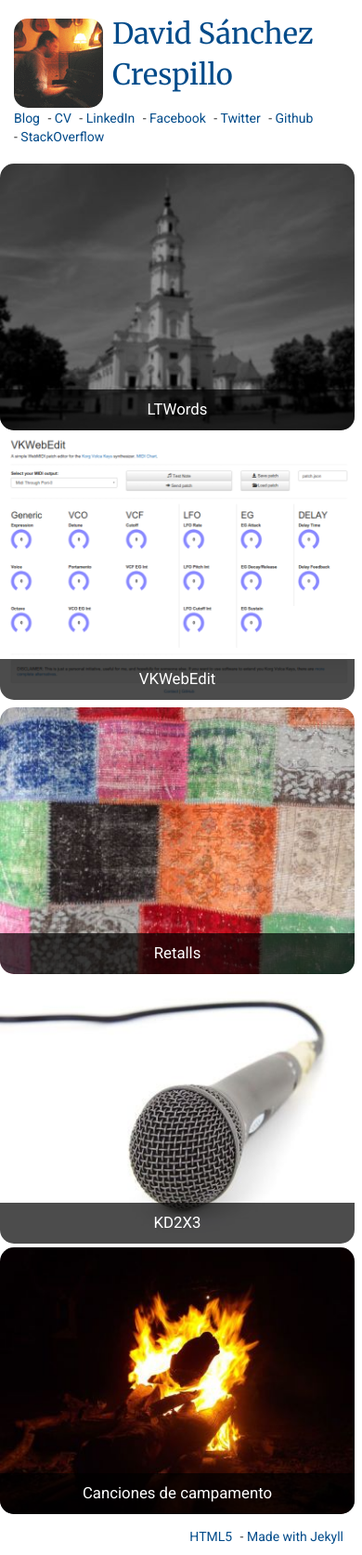
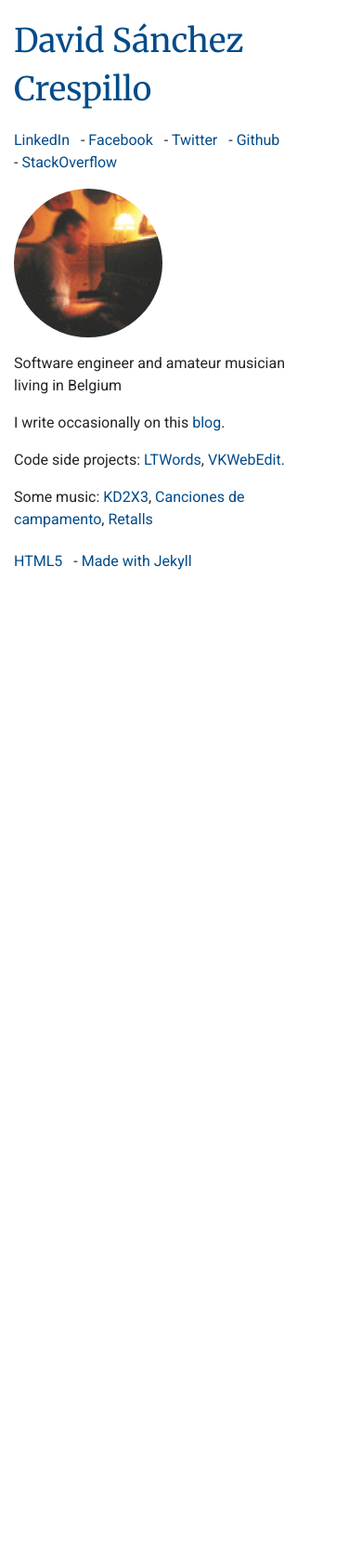
Before and after one commit to davidsanchezcrespillo/dscwebpage_jekyll, a Jekyll site: the page built from index.html, in a window 390 px wide. Shown: the whole page at 93% size. Built offline with Jekyll 4.4.1, drawn with Linux system fonts in a browser that asks for light colours; after the commit the page ends 900 px from its top, so only the background shows below that.

Commit message:
Simplification of the front page

```diff
--- a/_config.yml
+++ b/_config.yml
@@ -24,50 +24,17 @@ exclude: [Gemfile, Gemfile.lock, vendor]
 # Build settings
 markdown: kramdown
 
-menu:
-          - title: Dev
-            url: ""
-            items:
-            - title: LT Words
-              url: /ltWords/web/index
-            - title: VKWebEdit
-              url: /vkwebedit
-          - title: Music
-            url: ""
-            items:
-            - url: /kd2x3.html
-              title: KD2X3
-            - url: /canciones_de_campamento.html
-              title: Canciones de Campamento
-            - url: /retalls.html
-              title: Retalls
-          - title: CV
-            url: /cv.html
-          - title: Blog
-            url: /blog.html
-
 social:
-          - title: Blog
-            url: /blog.html
-            image: /media/img/button_blog.png
-          - title: CV
-            url: /cv.html
-            image: /media/img/button_cv.png
           - title: LinkedIn
             url: https://www.linkedin.com/in/davidsanchezcrespillo
-            image: /media/img/linkedin.png
           - title: Facebook
             url: https://www.facebook.com/davidsanchezcrespillo
-            image: /media/img/facebook.png
           - title: Twitter
             url: https://www.twitter.com/dinopmi
-            image: /media/img/twitter.png
           - title: Github
             url: https://github.com/davidsanchezcrespillo
-            image: /media/img/github.png
           - title: StackOverflow
             url: https://stackoverflow.com/users/224368/dinopmi
-            image: /media/img/stackoverflow.png
 
 footer:
           - title: HTML5
--- a/_layouts/default.html
+++ b/_layouts/default.html
@@ -21,23 +21,15 @@
         <meta name="twitter:image" content="http://sanchezcrespillo.info{{ '/media/img/blanque.png' | prepend:site.baseurl }}" />
         <meta name="twitter:dnt" content="on">
         {% if page.keywords %}<meta name="keywords" content="{{ page.keywords }}" />{% endif %}
-        <link rel="stylesheet" href="https://maxcdn.bootstrapcdn.com/bootstrap/3.3.7/css/bootstrap.min.css" integrity="sha384-BVYiiSIFeK1dGmJRAkycuHAHRg32OmUcww7on3RYdg4Va+PmSTsz/K68vbdEjh4u" crossorigin="anonymous">
+        <link rel="stylesheet" href="https://stackpath.bootstrapcdn.com/bootstrap/4.5.0/css/bootstrap.min.css" integrity="sha384-9aIt2nRpC12Uk9gS9baDl411NQApFmC26EwAOH8WgZl5MYYxFfc+NcPb1dKGj7Sk" crossorigin="anonymous">
         <link href="https://fonts.googleapis.com/css?family=Merriweather|Roboto&display=swap" rel="stylesheet">
         <link rel="stylesheet" href="{{ '/media/css/style.css' | prepend:site.baseurl }}" />
-        <!--<script src="{{ '/media/js/modernizr.custom.js' | prepend:site.baseurl }}"></script>-->
-        <!--[if lt IE 9]>
-        <script src="https://html5shiv.googlecode.com/svn/trunk/html5.js">
-        </script>
-        <![endif]-->
     </head>
     <body>
     <div class="container">
 
       <div class="row">
         <div class="col-md-12">
-          <div class="title-icon pull-left">
-            <a href="{{ '/index.html' | prepend:site.baseurl }}" title="Home"><img src="{{ '/media/img/blanque.png' | prepend:site.baseurl }}" alt="Icon" /></a>
-          </div>
           <div>
             <p class="header-title"><a href="{{ '/index.html' | prepend:site.baseurl }}" title="Home">David Sánchez Crespillo</a></p>
             {% include social_links.html %}
@@ -50,19 +42,14 @@
         {% endif %}
         {{ content }}
       </div>
-
       <div class="row top-space">
-        <div class="col-xs-4">
-        </div>
-        <div class="col-xs-8">
-          <div class="text-right top-space">
-            {% include footer_links.html %}
-          </div>
+        <div class="col-md-12">
+              {% include footer_links.html %}
         </div>
       </div>
+    </div>
 
-    </div>
-  <script src="https://code.jquery.com/jquery-1.12.4.min.js"></script>
-  <script src="https://maxcdn.bootstrapcdn.com/bootstrap/3.3.7/js/bootstrap.min.js" integrity="sha384-Tc5IQib027qvyjSMfHjOMaLkfuWVxZxUPnCJA7l2mCWNIpG9mGCD8wGNIcPD7Txa" crossorigin="anonymous"></script>
+    <script src="https://code.jquery.com/jquery-3.5.1.slim.min.js" integrity="sha384-DfXdz2htPH0lsSSs5nCTpuj/zy4C+OGpamoFVy38MVBnE+IbbVYUew+OrCXaRkfj" crossorigin="anonymous"></script>
+    <script src="https://stackpath.bootstrapcdn.com/bootstrap/4.5.0/js/bootstrap.min.js" integrity="sha384-OgVRvuATP1z7JjHLkuOU7Xw704+h835Lr+6QL9UvYjZE3Ipu6Tp75j7Bh/kR0JKI" crossorigin="anonymous"></script>
   </body>
 </html>
--- a/index.html
+++ b/index.html
@@ -3,17 +3,22 @@ layout: default
 url: index.html
 ---
 
-<div class="row top-space">
-  <div class="row" style="margin-left: 0; margin-right: 0;">
-
-    {% include render_tile.html span="4" title="LTWords" url="/ltWords/web/index" img="kauno_rotuse.jpg" %}
-{% include render_tile.html span="4" title="VKWebEdit" url="/vkwebedit/" img="vkwebedit.png" %}
-  </div>
-
-
-  <div class="row" style="margin-left: 0; margin-right: 0;">
-    {% include render_tile.html span="4" title="Retalls" url="/retalls.html" img="patchwork.jpg" %}
-    {% include render_tile.html span="4" title="KD2X3" url="/kd2x3.html" img="microphone.jpg" %}
-    {% include render_tile.html span="4" title="Canciones de campamento" url="/canciones_de_campamento.html" img="fuegoCampamento.jpg" %}
+<div class="row min-vh-50">
+  <div class="col-12">
+    <img src="{{ '/media/img/blanque.png' | prepend:site.baseurl }}" style="height:10rem" class="rounded-circle">
+    <div class="row">
+      <div class="col-6 mt-3 d-none d-sm-block">
+        <p>Software engineer and amateur musician living in Belgium (<a href="cv.html">my CV</a>)</p>
+        <p>I write occasionally on this <a href="blog.html">blog</a>.</p>
+        <p>Code side projects: <a href="/ltWords/web/index">LTWords</a>, <a href="/vkwebedit/">VKWebEdit</a>.</p>
+        <p>Some music: <a href="kd2x3.html">KD2X3</a>, <a href="canciones_de_campamento.html">Canciones de campamento</a>, <a href="retalls.html">Retalls</a></p>
+      </div>
+      <div class="col-11 mt-3 d-block d-sm-none">
+        <p>Software engineer and amateur musician living in Belgium</p>
+        <p>I write occasionally on this <a href="blog.html">blog</a>.</p>
+        <p>Code side projects: <a href="/ltWords/web/index">LTWords</a>, <a href="/vkwebedit/">VKWebEdit</a>.</p>
+        <p>Some music: <a href="kd2x3.html">KD2X3</a>, <a href="canciones_de_campamento.html">Canciones de campamento</a>, <a href="retalls.html">Retalls</a></p>
+      </div>
+    </div>
   </div>
 </div>
--- a/media/css/style.css
+++ b/media/css/style.css
@@ -136,8 +136,3 @@ a {
 .postheader {
   margin-bottom: 10px;
 }
-
-.post-summary time {
-  display: inline-block;
-  width: 150px;
-}
```
Also changed, not shown: blog.html (+10 -5 lines).
